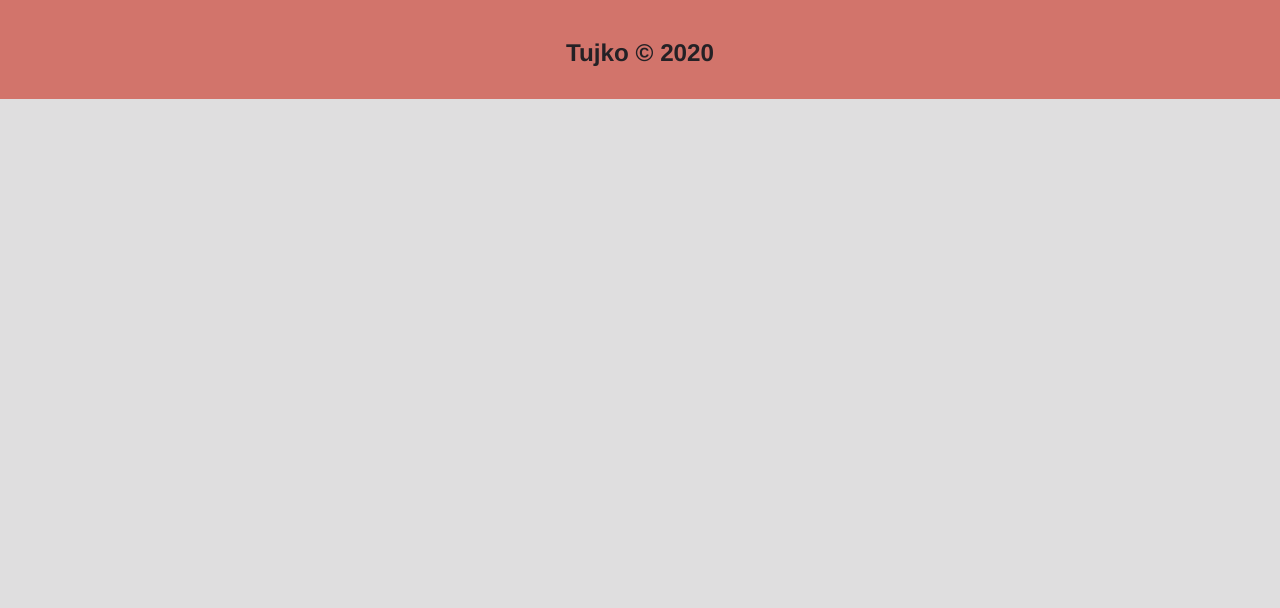
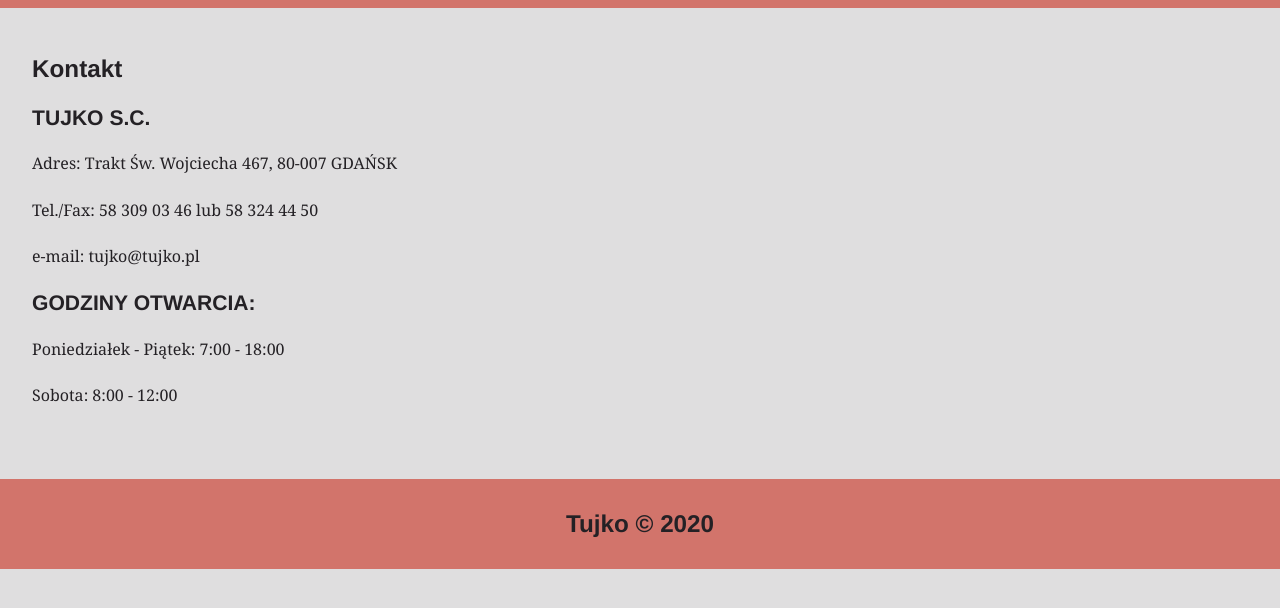
Before and after one commit to miszad89/tujko, a Gatsby site: page /contact in a window 1280 px wide. Shown: the part 72-680 px from the top of the page. Built offline with nearby package versions, Linux system fonts and the light colour scheme; Gatsby itself is replaced by a stand-in of ours.

Commit message:
Add contact page

```diff
--- a/src/pages/contact.js
+++ b/src/pages/contact.js
@@ -1,10 +1,20 @@
 import React from "react"
 // import styled from "styled-components"
 import Layout from "../components/layout"
+import Article from "../components/article"
 
 const HomePage = () => (
   <Layout>
-
+    <Article>
+      <h2>Kontakt</h2>
+      <h3>TUJKO S.C.</h3>
+      <p>Adres: Trakt Św. Wojciecha 467, 80-007 GDAŃSK</p>
+      <p>Tel./Fax: 58 309 03 46 lub 58 324 44 50</p>
+      <p>e-mail: tujko@tujko.pl</p>
+      <h3>GODZINY OTWARCIA:</h3>
+      <p>Poniedziałek - Piątek: 7:00 - 18:00</p>
+      <p>Sobota: 8:00 - 12:00</p>
+    </Article>
   </Layout>
 )
 
```
Also changed, not shown: package.json (+4 -3 lines), 1 other file.
